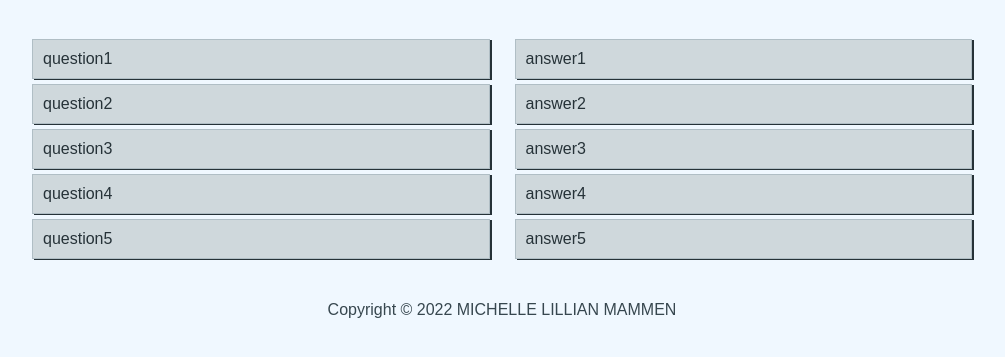
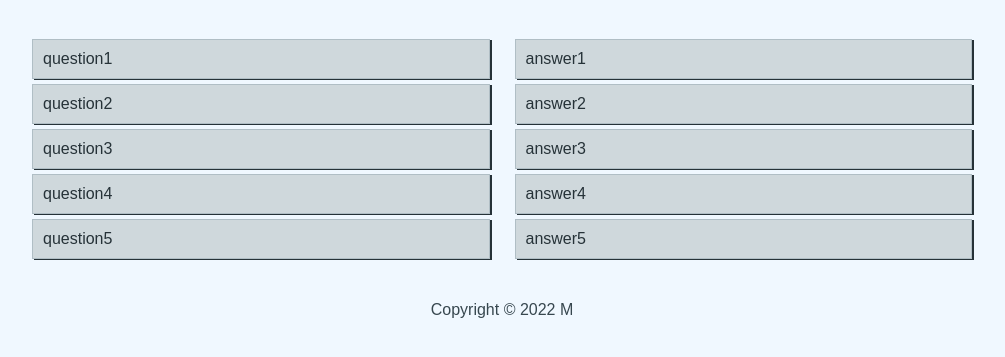
Before and after one commit to sssigmunndfreud/quizgame, a plain HTML site: page index.html in a window 1280 px wide. Shown: the part 101-458 px from the top of the page, without its empty margins (138-1143 px from the left). Drawn offline with Linux system fonts and the light colour scheme.

Commit message:
Update index.html

```diff
--- a/index.html
+++ b/index.html
@@ -74,7 +74,7 @@
         <script>
           document.write(new Date().getFullYear())
         </script>
-        MICHELLE LILLIAN MAMMEN
+        M
       </p>
       <a href="https://www.google.com/search?q=no+photo+avalable+image&tbm=isch&ved=2ahUKEwi9icaHzYT7AhVX73MBHUS1AyYQ2-cCegQIABAA&oq=no+photo+avalable+image&gs_lcp=CgNpbWcQAzoECCMQJzoFCAAQgAQ6BAgAEEM6BggAEAcQHjoHCAAQsQMQQzoICAAQBRAHEB5QtgVYr0JgoUNoAnAAeACAAZkBiAHpEZIBBDMuMTiYAQCgAQGqAQtnd3Mtd2l6LWltZ8ABAQ&sclient=img&ei=GKxcY72dAdfez7sPxOqOsAI&bih=754&biw=1536" target="_blank">
         <i class="footer"></i
```
